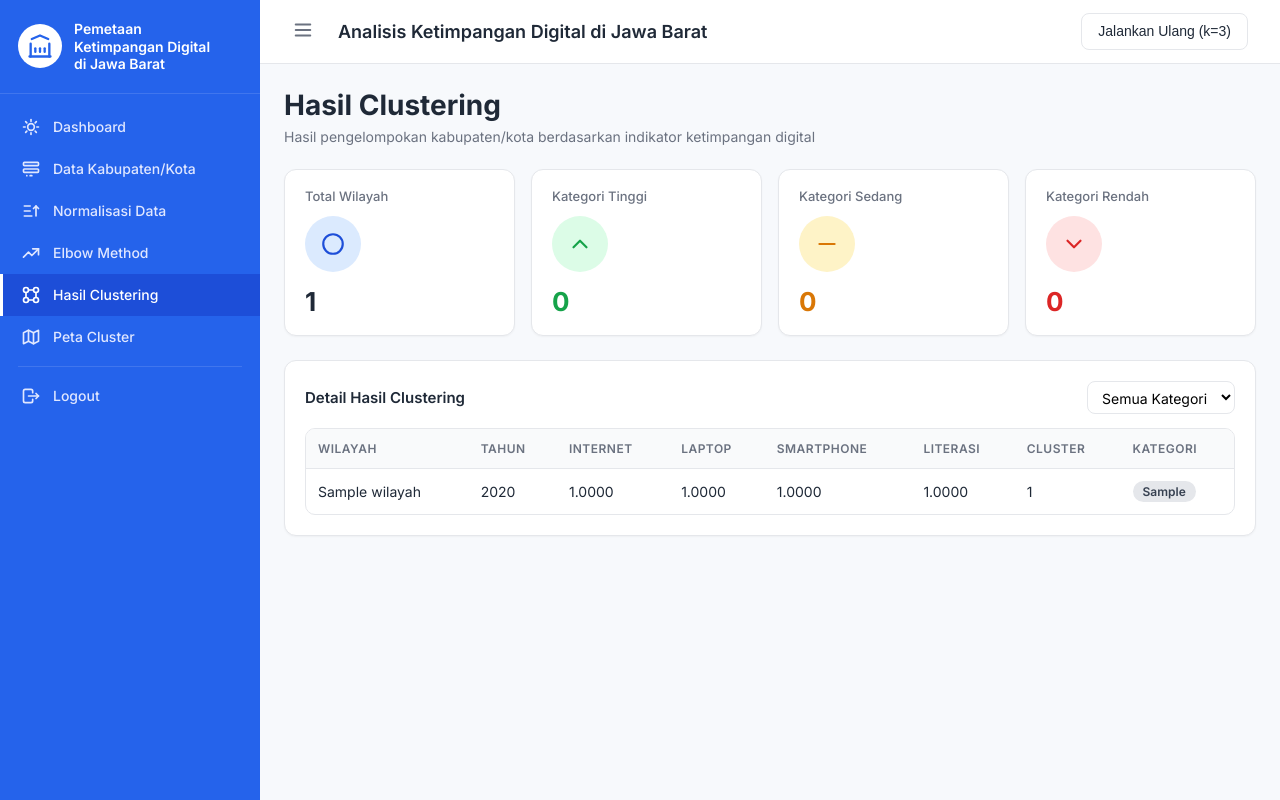
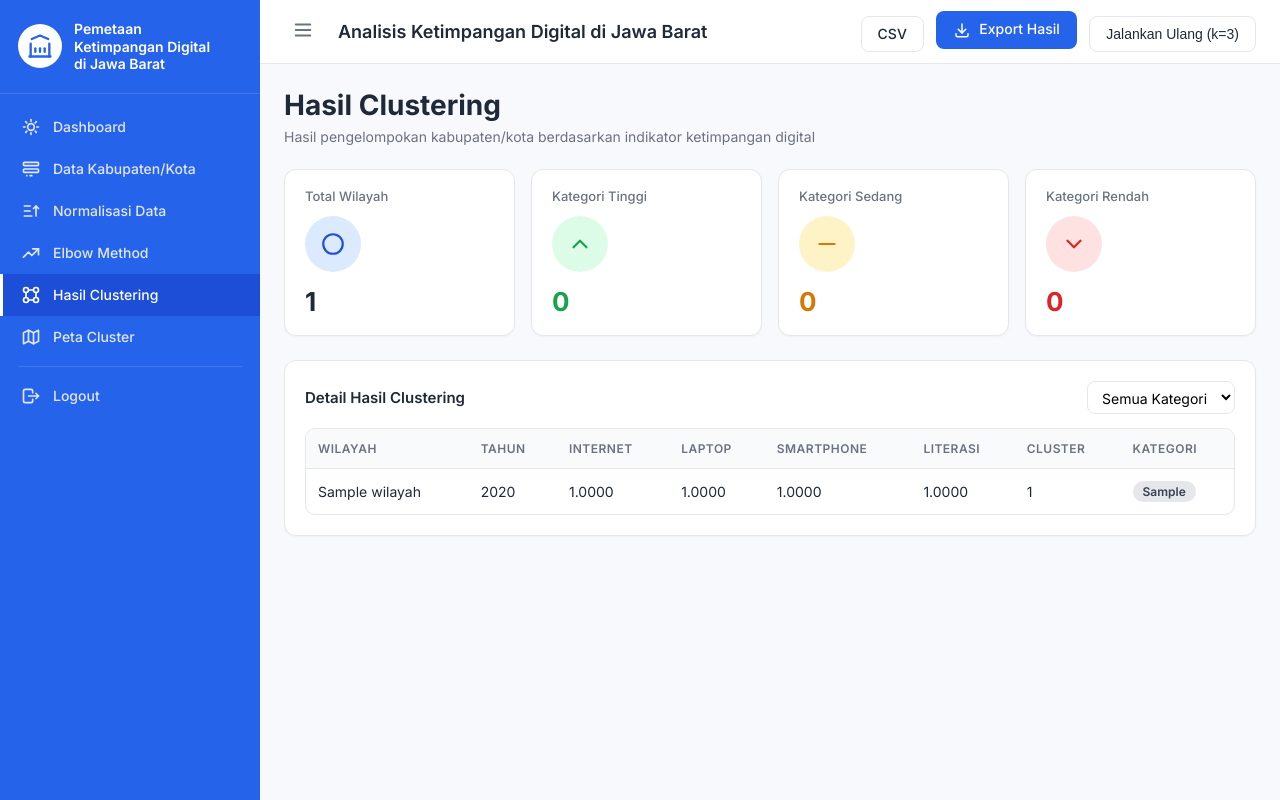
Before and after one commit to naufalFaqih/cluster-with-elbow-webflask, a Flask app: page /clustering/hasil in a window 1280 px wide. Run offline with Flask 3, Linux system fonts and the light colour scheme; the visitor is signed in with stand-in values (Sample User, id 1); tables that the repository leaves empty hold one stand-in row (values such as "Sample post").

Commit message:
feat: export clustering result to Excel/CSV (#23)
- add app/services/export_service.py (to_excel_bytes, to_csv_bytes)
- column order: wilayah, tahun, raw values, *_norm, cluster, kategori
- add /clustering/export/<fmt> route (excel|csv|xlsx)
- topbar on hasil page now has Excel + CSV export buttons
- handle empty hasil with friendly flash

Closes #23

```diff
--- a/app/routes/clustering_routes.py
+++ b/app/routes/clustering_routes.py
@@ -1,8 +1,9 @@
-"""Clustering routes — normalisasi, elbow, K-Means proses (PRD #16, #17, #18, #21)."""
+"""Clustering routes — normalisasi, elbow, K-Means proses (PRD #16, #17, #18, #21, #22, #23)."""
 from __future__ import annotations
 
 from flask import (
     Blueprint,
+    Response,
     flash,
     redirect,
     render_template,
@@ -17,6 +18,7 @@ from app.models import (
 from app.routes.decorators import login_required
 from app.services import (
     evaluation_service,
+    export_service,
     kmeans_service,
     normalization_service,
     preprocessing_service,
@@ -137,3 +139,36 @@ def hasil():
         items=items,
         distribusi=distribusi,
     )
+
+
+# ---------------------------------------------------------------------------
+# Export hasil clustering (PRD #23)
+# ---------------------------------------------------------------------------
+@bp.route("/export/<fmt>")
+@login_required
+def export(fmt: str):
+    fmt = (fmt or "").lower()
+    rows = hasil_clustering_model.all_hasil()
+    if not rows:
+        flash("Belum ada hasil clustering untuk di-export.", "warning")
+        return redirect(url_for("clustering.hasil"))
+
+    if fmt in ("excel", "xlsx"):
+        data = export_service.to_excel_bytes(rows)
+        return Response(
+            data,
+            mimetype="application/vnd.openxmlformats-officedocument.spreadsheetml.sheet",
+            headers={
+                "Content-Disposition": "attachment; filename=hasil_clustering.xlsx"
+            },
+        )
+    if fmt == "csv":
+        data = export_service.to_csv_bytes(rows)
+        return Response(
+            data,
+            mimetype="text/csv",
+            headers={"Content-Disposition": "attachment; filename=hasil_clustering.csv"},
+        )
+
+    flash("Format export tidak dikenali. Gunakan 'excel' atau 'csv'.", "danger")
+    return redirect(url_for("clustering.hasil"))
--- a/app/templates/clustering/hasil.html
+++ b/app/templates/clustering/hasil.html
@@ -3,7 +3,15 @@
 {% block title %}Hasil Clustering — Pemetaan Ketimpangan Digital{% endblock %}
 
 {% block topbar_actions %}
-    <form method="post" action="{{ url_for('clustering.proses') }}" style="display:inline;margin-right:8px;">
+    <a class="btn btn-outline" href="{{ url_for('clustering.export', fmt='csv') }}">CSV</a>
+    <a class="btn btn-primary" href="{{ url_for('clustering.export', fmt='excel') }}" style="margin-left:8px;">
+        <svg class="icon" viewBox="0 0 24 24" fill="none" stroke="currentColor" stroke-width="2" stroke-linecap="round" stroke-linejoin="round">
+            <path d="M4 17v2a2 2 0 0 0 2 2h12a2 2 0 0 0 2 -2v-2"></path>
+            <polyline points="7 11 12 16 17 11"></polyline><line x1="12" y1="4" x2="12" y2="16"></line>
+        </svg>
+        Export Hasil
+    </a>
+    <form method="post" action="{{ url_for('clustering.proses') }}" style="display:inline;margin-left:8px;">
         <input type="hidden" name="n_clusters" value="3" />
         <button class="btn btn-outline" type="submit">Jalankan Ulang (k=3)</button>
     </form>
```
Also changed, not shown: app/services/export_service.py (added, +50 -0 lines).
